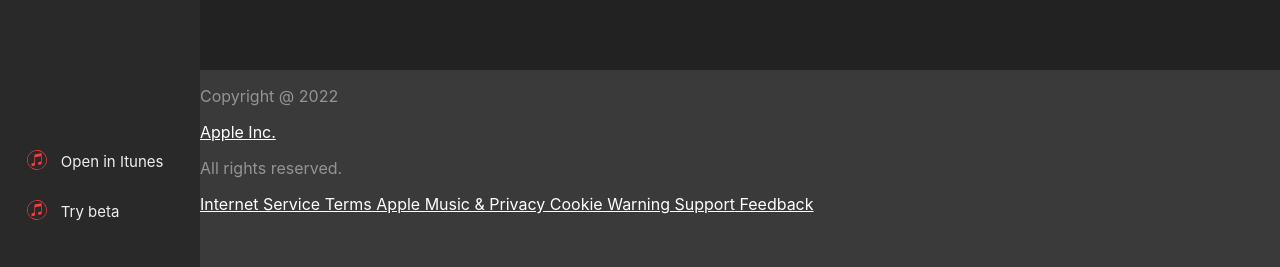
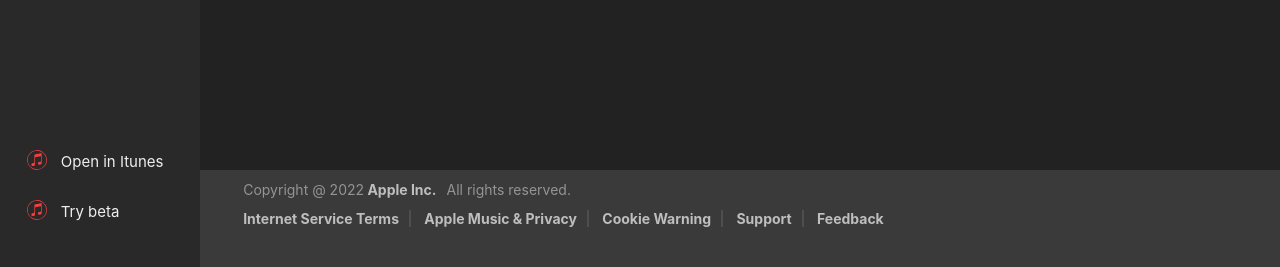
Before and after one commit to silviu074/apple-music-clone, a React (Create React App) app: page /songs in a window 1280 px wide. Shown: the part 530-797 px from the top of the page. Built offline with nearby package versions, Linux system fonts and the light colour scheme; no server answers; the HTML template or start-up script is replaced by a standard one.

Commit message:
footer updated

```diff
--- a/src/components/Footer.js
+++ b/src/components/Footer.js
@@ -6,14 +6,16 @@
   return (
     <div className='footerContainer' >
         <div className='footerText' >
-            <p>Copyright @ 2022</p>
-            <a href='a'> Apple Inc.</a>
-            <p>All rights reserved.</p>
-            <a href='a'> Internet Service Terms</a>
-            <a href='a'> Apple Music & Privacy</a>
-            <a href='a'> Cookie Warning</a>
-            <a href='a'> Support</a>
-            <a href='a'> Feedback</a>
+            <p className='inlineElement'>Copyright @ 2022</p>
+            <a href='/' className='linkStyle'> Apple Inc.</a>
+            <p className='inlineElement'>All rights reserved.</p><br/></div>
+        <div className='footerText2' >
+            <a href='/'  className='linkStyle'> Internet Service Terms</a>
+            <a href='/'  className='linkStyle'> Apple Music & Privacy</a>
+            <a href='/'  className='linkStyle'> Cookie Warning</a>
+            <a href='/'  className='linkStyle'> Support</a>
+            <a href='/'  className='linkStyle'> Feedback</a>
+
         </div>
     </div>
   )
--- a/src/pages/Browse.js
+++ b/src/pages/Browse.js
@@ -108,7 +108,6 @@
       <Context.Provider value={TimeForBed} >
         <Swiper1x5 handleClick={handleClick}/>
       </Context.Provider>
-      <hr className='solid'/>
     </div>
 
 
--- a/src/styles/Footer.css
+++ b/src/styles/Footer.css
@@ -1,22 +1,55 @@
 .footerContainer{
     position:absolute;
+    font-size: 14px;
     text-align: left;
     background-color: rgb(58, 58, 58);
     width:85%;
-    height:200px;
+    height:100px;
     max-width: calc(100% - 200px);
     bottom: 0;
     right:0;
 }
 
 .footerText{
-    display: inline-block;
+    position: absolute;
+    display: inline;
     color:rgb(148, 148, 148);
+    margin-left:4%;
+    margin-top:max(1%, 10px);
 }
 
-.footerText > a {
-    color:white;
+.footerText > .linkStyle::after{
+    display: none;
+}
 
+.footerText2{
+    position: absolute;
+    margin-left:4%;
+    margin-top: max(3%,40px);
+}
+
+.footerText > a , .footerText2 > a {
+    color:rgb(190, 190, 190);
+}
+
+.inlineElement{
+    display: inline;
+}
+
+.linkStyle{
+    font-weight: bold;
+    margin-right:10px;
+    text-decoration: none;
+}
+
+.linkStyle::after{
+    margin-left: 10px;
+    border-inline-start:2px solid rgb(78, 78, 78);
+    content: "";
+}
+
+.linkStyle:last-child:after{
+    display: none;
 }
 
 @media only screen and (max-width: 650px) {
@@ -25,5 +58,4 @@
     width: 100%;
 
 }
-
 }
--- a/src/styles/LeftMenu.css
+++ b/src/styles/LeftMenu.css
@@ -125,10 +125,12 @@
 		display: flex;
 		flex-direction: column;
 		align-items: center;
-		gap: 1.5rem;
-		background-color: rgba(48, 48, 48, 0.95);
+		gap: 5%;
+		background-color: rgba(48, 48, 48);
 		transition: 1s;
 		transform: translateY(-100vh);
+        /* For removing the scroll inside the menu: */
+        touch-action: none;
 	}
 
 	header .responsive_nav {
--- a/src/styles/MusicPlayer.css
+++ b/src/styles/MusicPlayer.css
@@ -29,6 +29,7 @@
 
 .rhap_container{
     position: relative;
+    text-align: center;
     background-color: rgb(68, 68, 68);
     border-radius: 5px;
     width: 400px;
```
